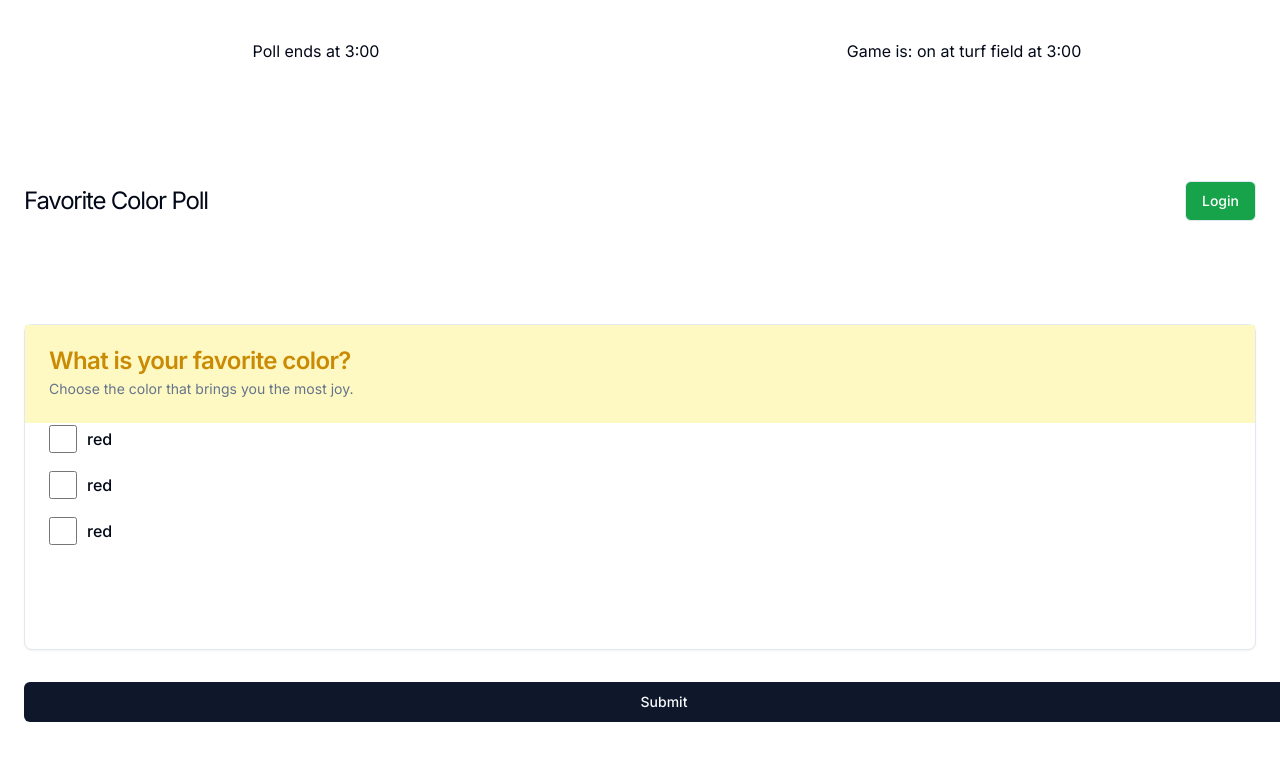
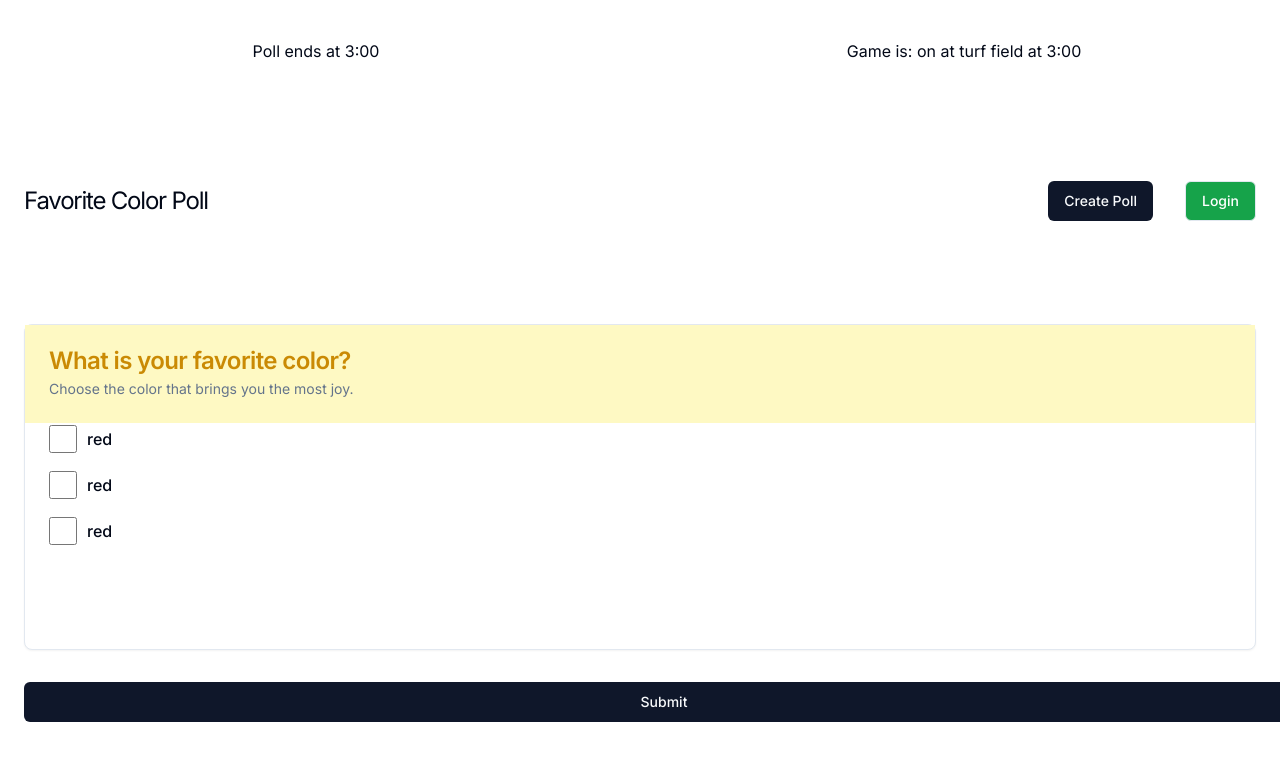
Before and after one commit to Tarvisss/RowdyHacks-2024, a Next.js app: page / in a window 1280 px wide. Shown: the top 760 px of the page. Built offline with nearby package versions, Linux system fonts and the light colour scheme.

Commit message:
added create button

```diff
--- a/src/app/page.js
+++ b/src/app/page.js
@@ -34,6 +34,7 @@ export default function Component() {
           <h1 className="text-lg font-bol d tracking-tighter sm:text-2xl">Favorite Color Poll</h1>
         </div>
         <nav className="ml-auto flex gap-4 md:gap-8">
+        <Button type="createPoll">Create Poll</Button>
           <Login />
         </nav>
       </header>
```
